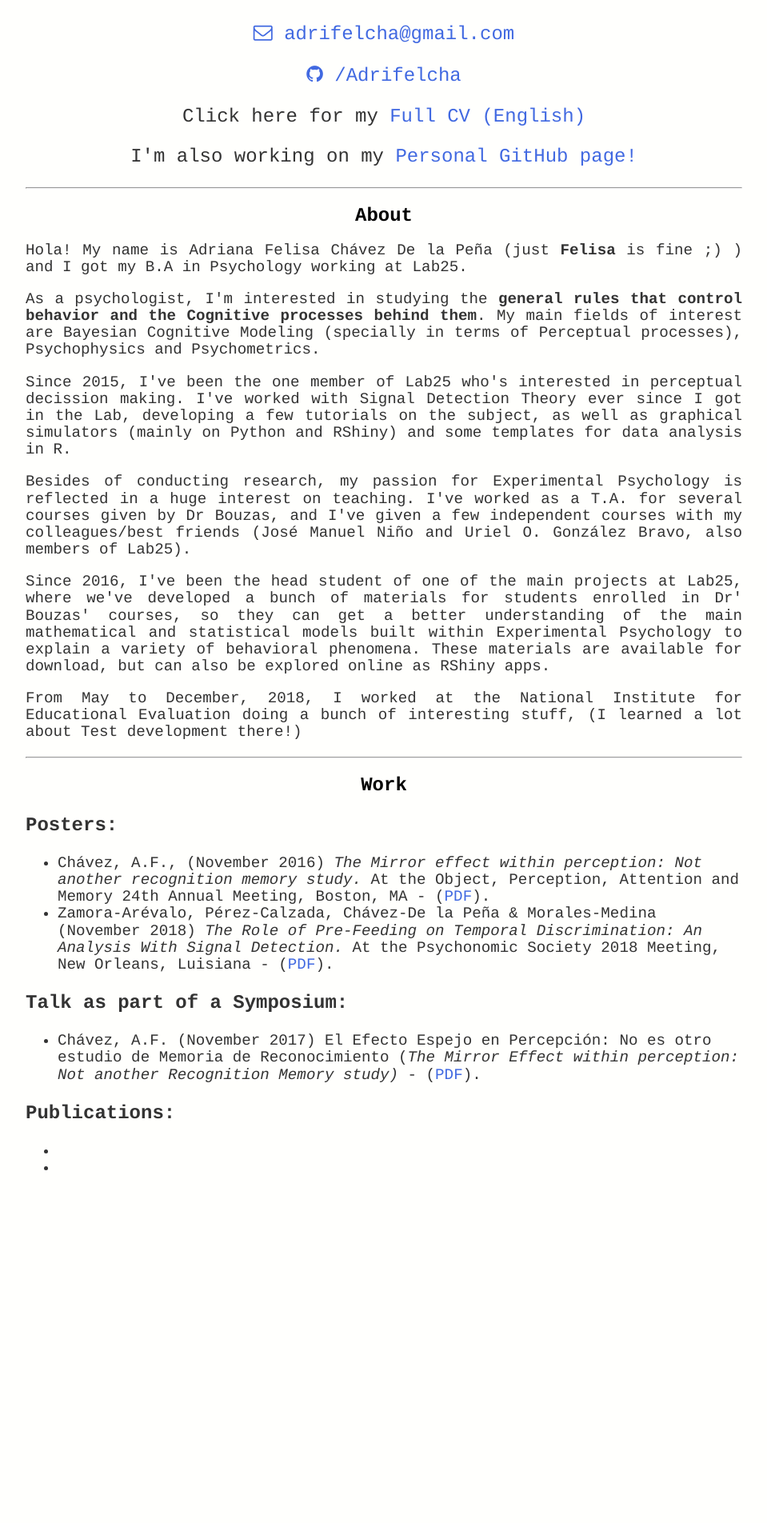
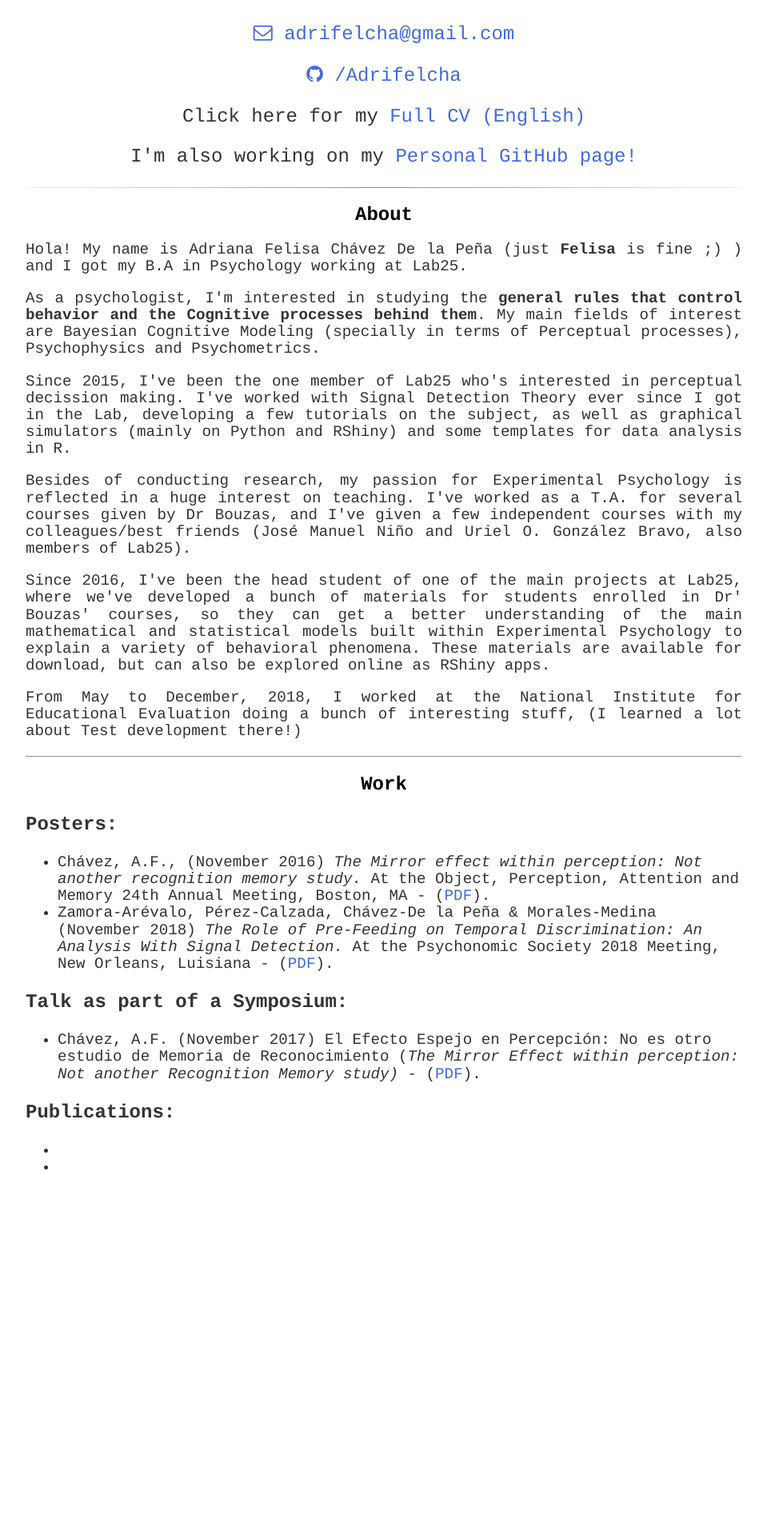
Before and after one commit to BouzasLab25/bouzaslab25.github.io, a Jekyll site: the page built from people/felisa.html, in a window 1280 px wide. Shown: the part 659-2563 px from the top of the page at 80% size, without its empty margins (160-1119 px from the left). Built offline with Jekyll 4.4.1, drawn with Linux system fonts in a browser that asks for light colours.

Commit message:
Update felisa.html

```diff
--- a/people/felisa.html
+++ b/people/felisa.html
@@ -23,7 +23,7 @@ title: Lab25 Felisa
  <p>
  	I'm also working on my <a class="link" href="https://adrifelcha.github.io" target="_blank">Personal GitHub page!</a>
  </p>
-<hr>
+<hr class='style14'>
  <h2>About</h2>
 
 <p class='text'> Hola! My name is Adriana Felisa Chávez De la Peña (just <b>Felisa</b> is fine ;) ) and I got my B.A in Psychology working at Lab25.</p>
```
